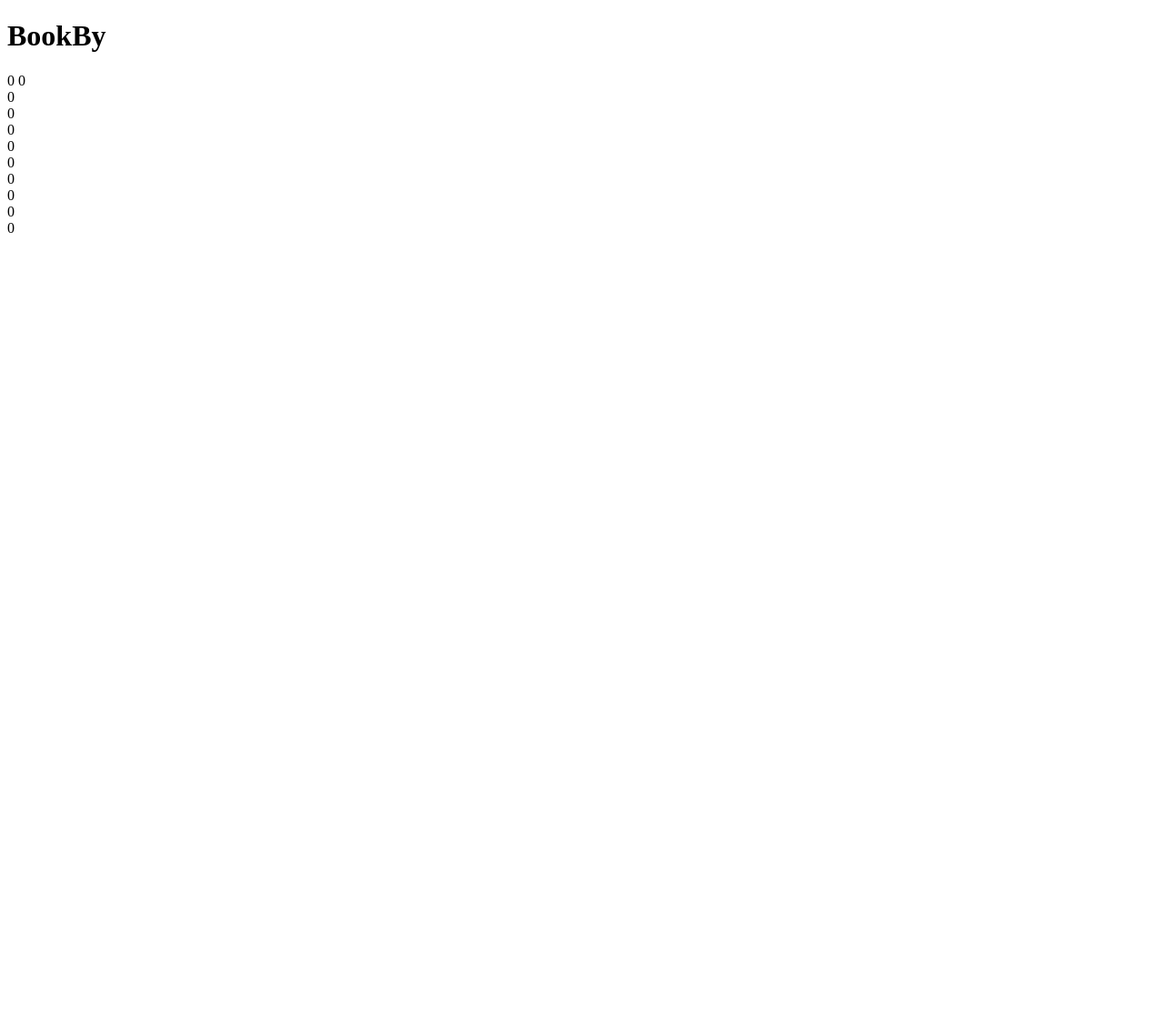
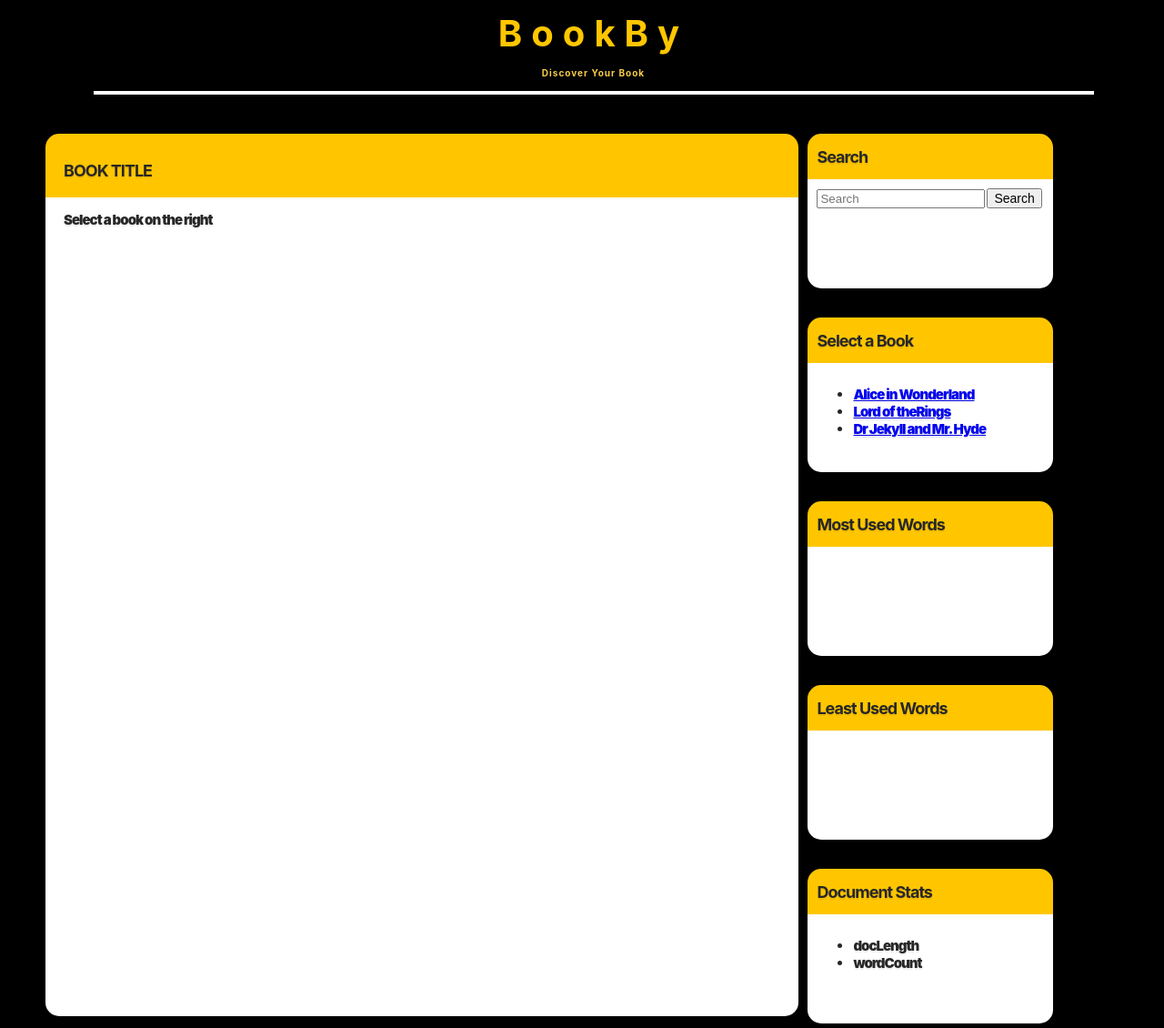
Before and after one commit to MdMuneer/Book-Through, a plain HTML site: page index.html in a window 1280 px wide. Shown: the whole page at 91% size. Before the commit the page ends 800 px from the top, so only its background shows below. Drawn offline with Linux system fonts and the light colour scheme.

Commit message:
Update index.html

```diff
--- a/index.html
+++ b/index.html
@@ -1,25 +1,96 @@
 <!DOCTYPE html>
 <html lang="en">
+
 <head>
-	<meta charset="UTF-8">
-	<meta name="viewport" content="width=device-width, initial-scale=1.0">
-	<title>BookBy</title>
+    <meta charset="UTF-8">
+    <meta name="viewport" content="width=device-width, initial-scale=1.0">
+    <title>BookBy</title>
+    <link href="https://fonts.googleapis.com/css?family=Lato:100,300,400,700,900" rel="stylesheet">
+    <link rel="stylesheet" href="css/style.css">
+    <script src="app.js"></script>
+</head>
 
-</head>
 <body>
-	<h1>BookBy</h1>
-	<div class="parent">
-<div class="div1">0 0</div>
-<div class="div2">0 </div>
-<div class="div3">0 </div>
-<div class="div4">0 </div>
-<div class="div5">0 </div>
-<div class="div6">0 </div>
-<div class="div7">0 </div>
-<div class="div8">0 </div>
-<div class="div9">0 </div>
-<div class="div10">0 </div>
-</div>
+    <div class="wrapper">
+       <!--  header -->
+        <div class="header">
+            <header class="header__title">
+                <h1>BookBy</h1>
+                <h4>Discover Your Book</h4>
+                <hr>
+            </header>
+        </div>
+        <!-- main-content-area -->
+        <div class="content">
+            <div class="main-area ma-content" >
+                <h5 class="ma-content__card-header" id="fileName">BOOK TITLE</h5>
+                <div class="ma-content__card-body" >
+                        <div class="displayBox" id="fileContent">
+                            Select a book on the right
 
+                        </div>
+
+                    </div>
+            </div>
+            <!-- search card -->
+            <div class="sidebar-search sidebar">
+                <h5 class="sidebar__card-header" >Search</h5>
+                <div class="sidebar__card-body">
+                    <div class="input-group">
+                        <input type="text" class="form-control" id="keyword" placeholder="Search">
+                        <span class="input-group-btn">
+                            <button class="btn btn-secondary" type="button" onclick="performMark()">Search</button>
+                        </span>
+                    </div>
+                     <div class="card-footer" id="searchStat"></div>
+                </div>
+            </div>
+            <!-- select a book card -->
+            <div class="sidebar-select sidebar">
+                <h5 class="sidebar__card-header">Select a Book</h5>
+                <div class="sidebar__card-body">
+                            <ul class="list ">
+                                <li><a href="#" onclick="loadBook('AliceInWonderland.txt','Alice in Wonderland')">
+                                Alice in Wonderland</a></li> <!-- parameter-> (filename, displayName) -->
+                                <li><a href="#" onclick="loadBook('LOTR.txt','Lord of the Rings')">
+                                Lord of theRings</a></li>
+                                <li><a href="#" onclick="loadBook('JekyllAndHyde.txt','Dr Jekyll and Mr. Hyde')">
+                                Dr Jekyll and Mr. Hyde</a></li>
+                            </ul>
+                </div>
+            </div>
+            <!-- Most Used Words -->
+            <div class="sidebar-mostused sidebar">
+                <h5 class="sidebar__card-header">Most Used Words</h5>
+                <div class="sidebar__card-body">
+                        <div class="col-md-12">
+                            <ul class="list-unstyled mb-0" id="mostUsed">
+                            </ul>
+                        </div>
+                </div>
+            </div>
+            <!-- Least Used Words -->
+            <div class="sidebar-leastused sidebar">
+                <h5 class="sidebar__card-header">Least Used Words</h5>
+                <div class="sidebar__card-body">
+                        <div class="col-lg-12">
+                            <ul class="list-unstyled mb-0" id="leastUsed">
+                            </ul>
+                    </div>
+                </div>
+            </div>
+            <!-- Document Stats -->
+            <div class="sidebar-stats sidebar">
+                <h5 class="sidebar__card-header">Document Stats</h5>
+                <div class="sidebar__card-body">
+                    <ul class="list-unstyled mb-0">
+                        <li id="docLength">docLength</li>
+                        <li id="wordCount">wordCount</li>
+                    </ul>
+                </div>
+            </div>
+        </div>
+    </div>
 </body>
+
 </html>
```
